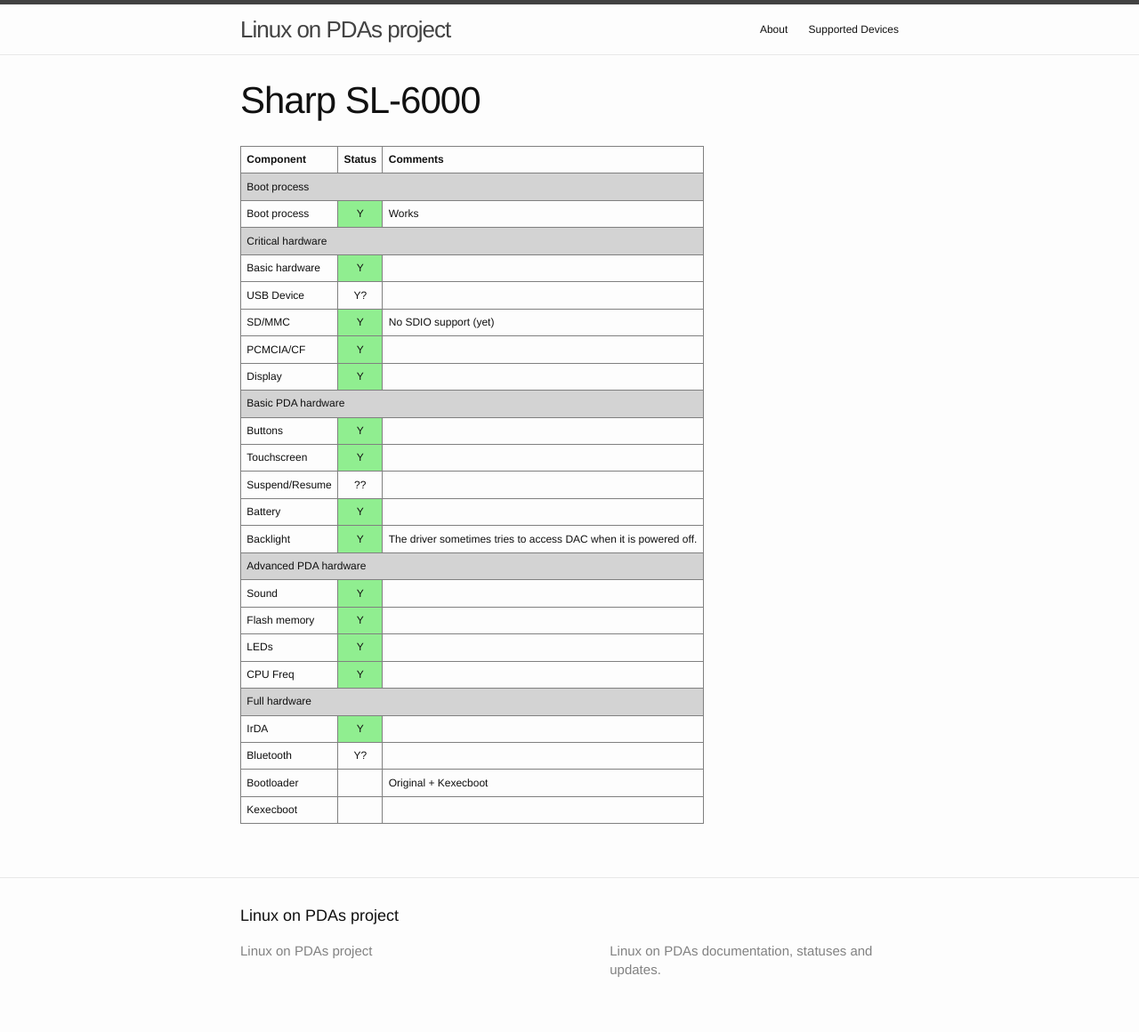
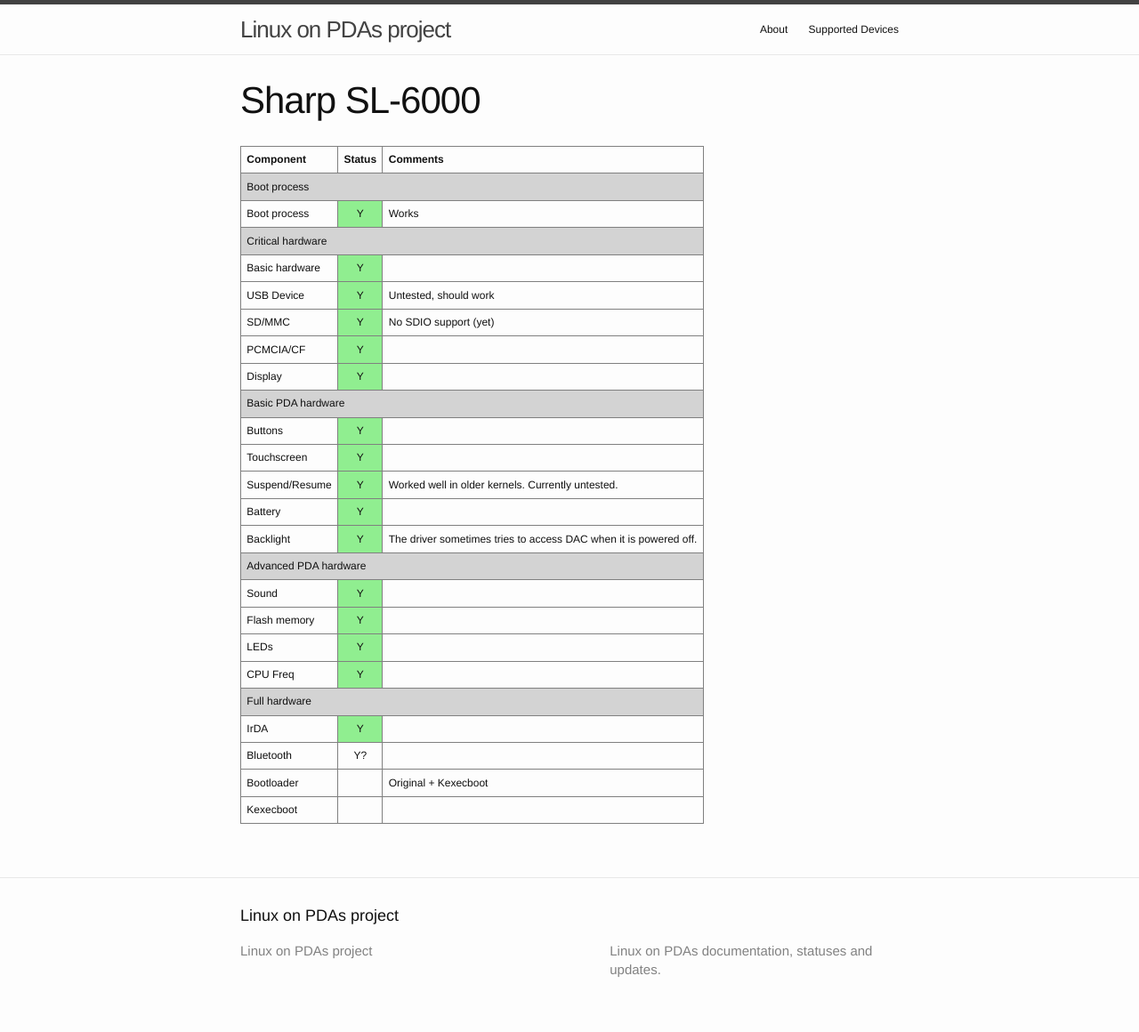
Before and after one commit to LinuxPDA/linuxpda.github.io, a Jekyll site: the page built from _devices/Sharp/Zaurus/sl6000.md, in a window 1280 px wide. Shown: the whole page at 89% size. Built offline with Jekyll 4.4.1, drawn with Linux system fonts in a browser that asks for light colours.

Commit message:
info update
Signed-off-by: Dmitry Eremin-Solenikov <dbaryshkov@gmail.com>

```diff
--- a/_devices/Sharp/Zaurus/sl6000.md
+++ b/_devices/Sharp/Zaurus/sl6000.md
@@ -6,14 +6,16 @@
 status-boot: Y
 status-boot-comment: Works
 status-basic: Y
-status-udc: Y?
+status-udc: Y
+status-udc-comment: Untested, should work
 status-mmc: Y
 status-mmc-comment: No SDIO support (yet)
 status-pcmcia: Y
 status-display: Y
 status-buttons: Y
 status-touchscreen: Y
-status-suspend: ??
+status-suspend: Y
+status-suspend-comment: Worked well in older kernels. Currently untested.
 status-battery: Y
 status-backlight: Y
 status-backlight-comment: The driver sometimes tries to access DAC when it is powered off.
```
Also changed, not shown: _devices/Sharp/Zaurus/sl5600.md (+2 -1 lines).
